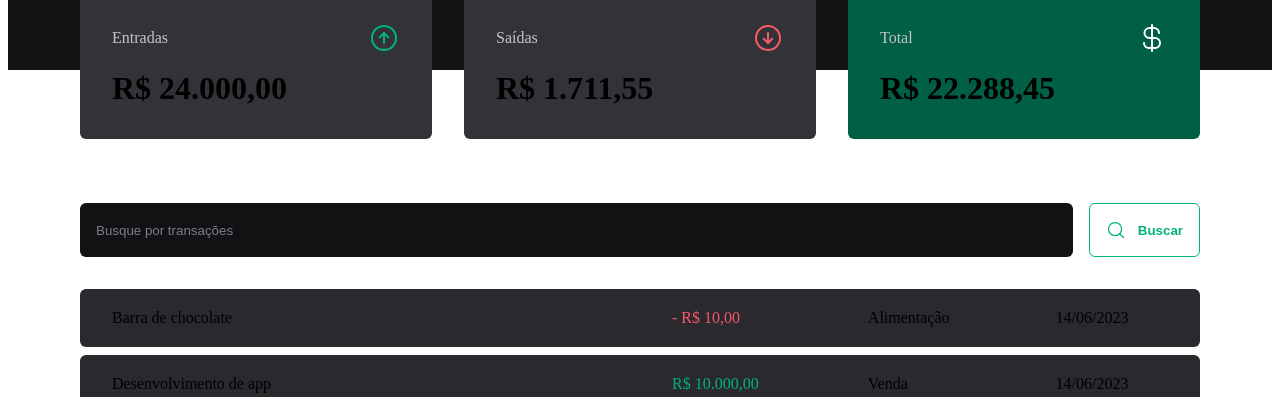
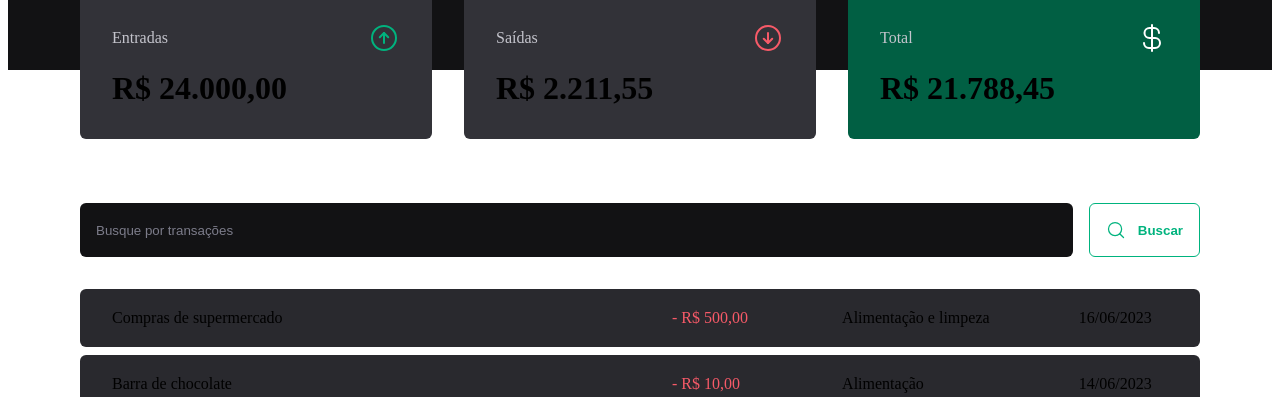
Before and after one commit to MarcioPezzi92/jubi-money, a React (Vite) app: page / in a window 1280 px wide. Shown: the part 148-545 px from the top of the page. Built offline with nearby package versions, Linux system fonts and the light colour scheme; data requests are answered from the project's data file.

Commit message:
optimization

```diff
--- a/server.json
+++ b/server.json
@@ -39,6 +39,14 @@
       "type": "outcome",
       "createdAt": "2023-06-14T23:10:12.943Z",
       "id": 5
+    },
+    {
+      "category": "Alimentação e limpeza",
+      "description": "Compras de supermercado",
+      "price": 500,
+      "type": "outcome",
+      "createdAt": "2023-06-16T18:08:04.884Z",
+      "id": 6
     }
   ]
 }
--- a/src/contexts/TransactionsContext.tsx
+++ b/src/contexts/TransactionsContext.tsx
@@ -1,4 +1,10 @@
-import { ReactNode, createContext, useEffect, useState } from 'react'
+import {
+  ReactNode,
+  createContext,
+  useCallback,
+  useEffect,
+  useState,
+} from 'react'
 import { api } from '../lib/axios'
 
 interface Transaction {
@@ -30,7 +36,7 @@ export const TransactionsContext = createContext({} as TransactionsContextType)
 export function TransactionsProvider({ children }: TransactionsProviderProps) {
   const [transactions, setTransactions] = useState<Transaction[]>([])
 
-  async function fetchTransactions(query?: string) {
+  const fetchTransactions = useCallback(async (query?: string) => {
     const response = await api.get('transactions', {
       params: {
         _sort: 'createdAt',
@@ -40,9 +46,10 @@ export function TransactionsProvider({ children }: TransactionsProviderProps) {
     })
 
     setTransactions(response.data)
-  }
+  }, [])
 
-  async function createTransaction(data: CreateTransactionInput) {
+  const createTransaction = useCallback(
+    async (data: CreateTransactionInput) => {
       const { category, description, price, type } = data
 
       const response = await api.post('transactions', {
@@ -54,11 +61,13 @@ export function TransactionsProvider({ children }: TransactionsProviderProps) {
       })
 
       setTransactions((state) => [response.data, ...state])
-  }
+    },
+    [],
+  )
 
   useEffect(() => {
     fetchTransactions()
-  }, [])
+  }, [fetchTransactions])
 
   return (
     <TransactionsContext.Provider
--- a/src/hooks/useSummary.ts
+++ b/src/hooks/useSummary.ts
@@ -1,10 +1,11 @@
-import { useContext } from 'react'
+import { useContext, useMemo } from 'react'
 import { TransactionsContext } from '../contexts/TransactionsContext'
 
 export function useSummary() {
   const { transactions } = useContext(TransactionsContext)
 
-  const summary = transactions.reduce(
+  const summary = useMemo(() => {
+    return transactions.reduce(
       (acc, transaction) => {
         if (transaction.type === 'income') {
           acc.income += transaction.price
@@ -18,6 +19,7 @@ export function useSummary() {
       },
       { income: 0, outcome: 0, total: 0 },
     )
+  }, [transactions])
 
   return summary
 }
```
Lines whose indentation alone changed are shown as unchanged.
